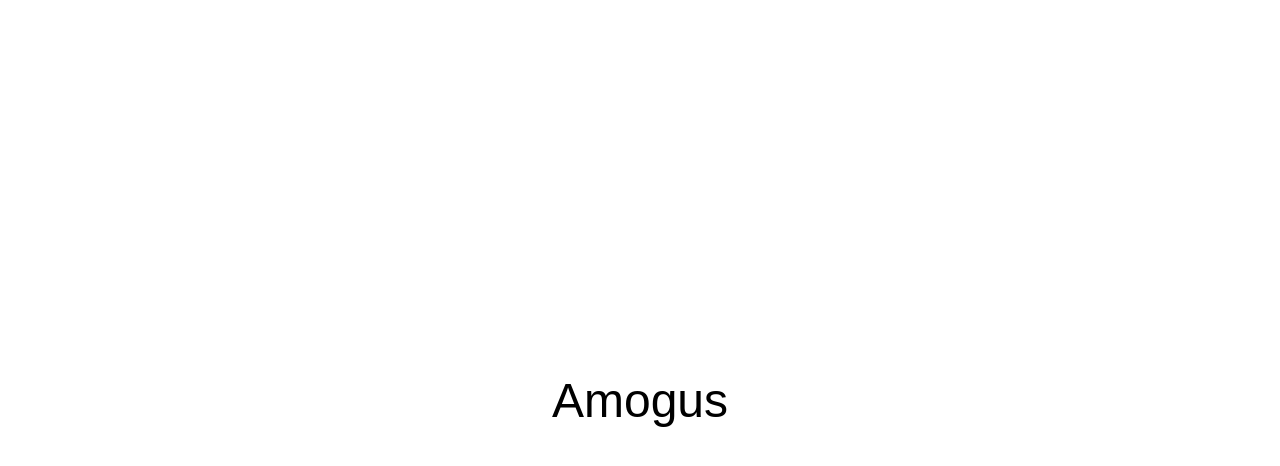
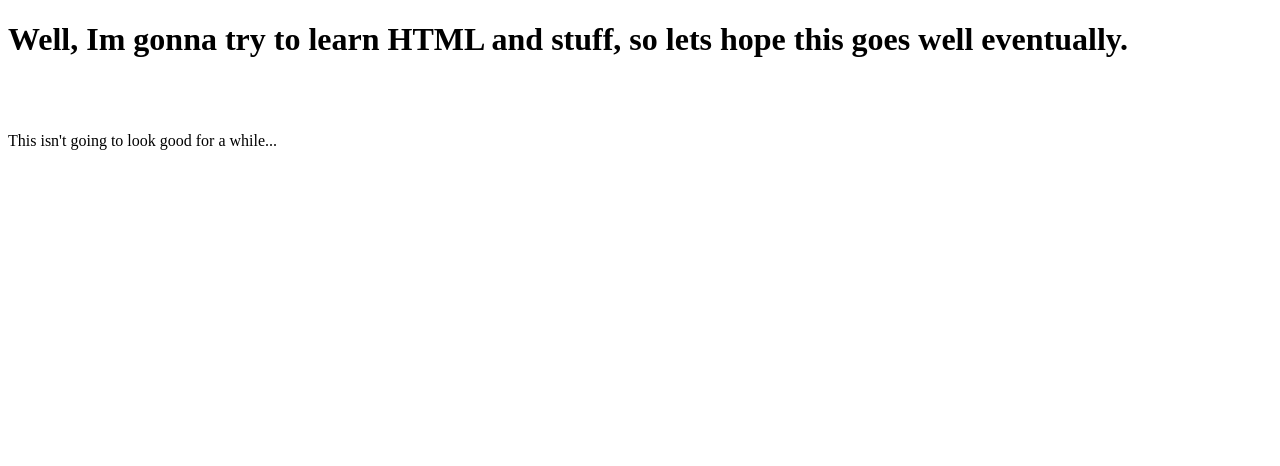
Before and after one commit to crispy-cths/crispy-cths.github.io, a plain HTML site: page index.html in a window 1280 px wide. Drawn offline with Linux system fonts and the light colour scheme.

Commit message:
Update index.html

```diff
--- a/index.html
+++ b/index.html
@@ -1,22 +1,11 @@
 <!DOCTYPE html>
 <html lang="en">
 <head>
-    <meta charset="UTF-8">
-    <meta name="viewport" content="width=device-width, initial-scale=1.0">
-    <title>Amogus</title>
-    <style>
-        body {
-            display: flex;
-            justify-content: center;
-            align-items: center;
-            height: 100vh;
-            margin: 0;
-            font-size: 48px;
-            font-family: Arial, sans-serif;
-        }
-    </style>
 </head>
 <body>
-    <div>Amogus</div>
+    <h1>Well, Im gonna try to learn HTML and stuff, so lets hope this goes well eventually.</h1>
+    <br>
+    <br>
+    <p>This isn't going to look good for a while...</p>
 </body>
 </html>
```
